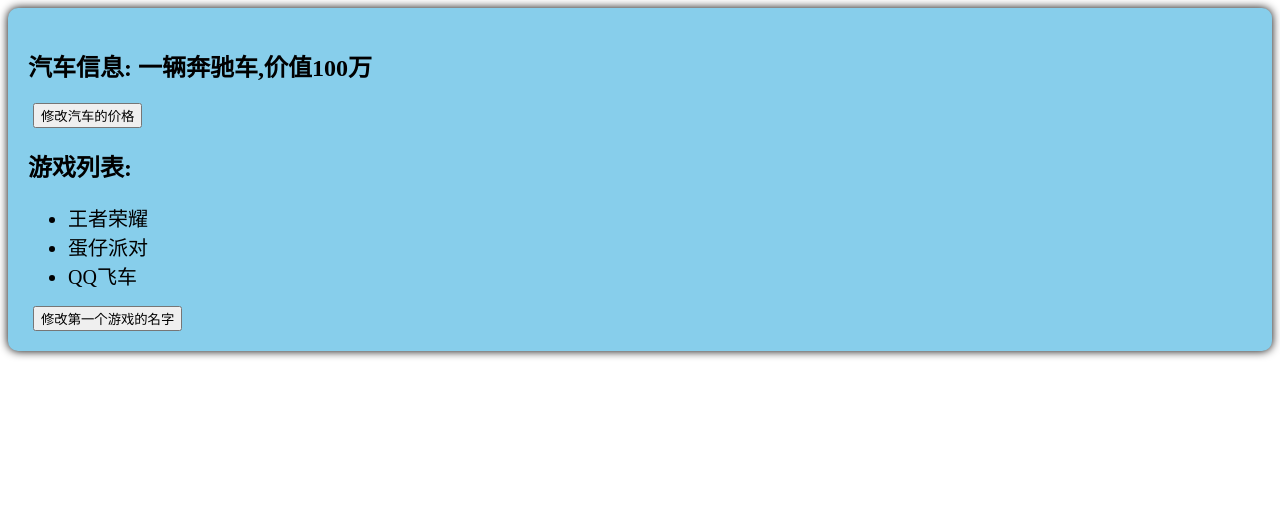
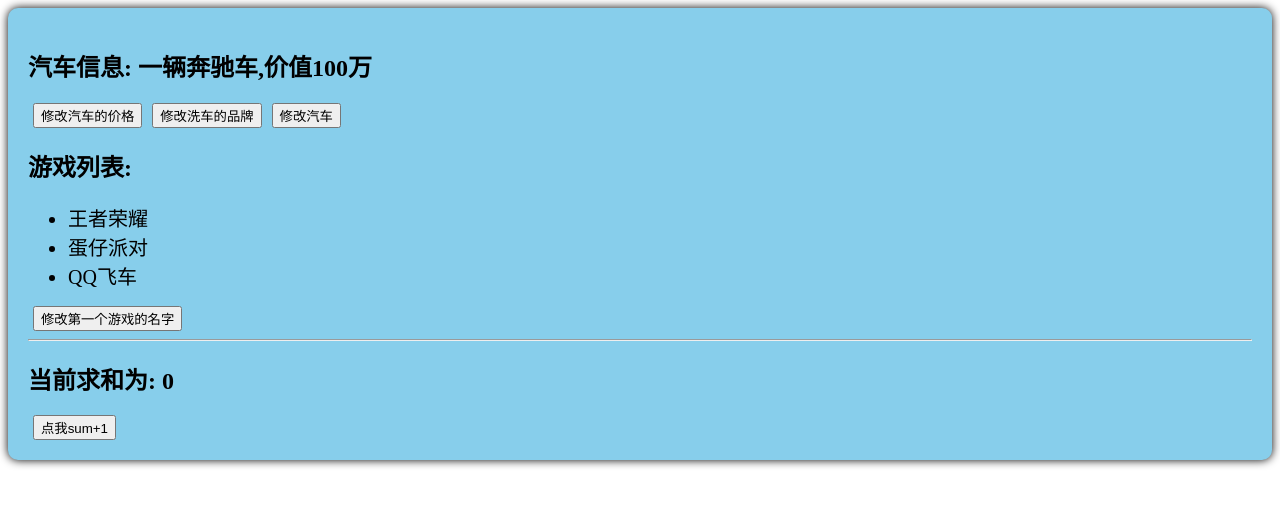
Before and after one commit to wenjuhe/hello_vue3, a Vue app: page / in a window 1280 px wide. Shown: the top 506 px of the page. Built offline with nearby package versions, Linux system fonts and the light colour scheme.

Commit message:
ref对比reactive

```diff
--- a/src/components/Person.vue
+++ b/src/components/Person.vue
@@ -14,6 +14,8 @@
     <div class="person">
         <h2>汽车信息: 一辆{{car.brand}}车,价值{{car.price}}万</h2>
         <button @click="changePrice">修改汽车的价格</button>
+        <button @click="changeBrand">修改洗车的品牌</button>
+        <button @click="changeCar">修改汽车</button>
         <br>
         <h2>游戏列表: </h2>
         <ul>
@@ -23,6 +25,9 @@
         <!-- <hr>
         <h2>测试: {{obj.a.b.c}}</h2>
         <button @click="changeObj">测试</button> -->
+        <hr>
+        <h2>当前求和为: {{sum}}</h2>
+        <button @click="changeSum">点我sum+1</button>
     </div>
 </template>
 
@@ -92,13 +97,14 @@
     //import {reactive} from 'vue'
     import {ref,reactive} from 'vue'
     //数据
-    let car = ref({brand:'奔驰',price:100})
+    let car = reactive({brand:'奔驰',price:100})
     let games = ref([
         {id:'01',name:'王者荣耀'},
         {id:'02',name:'蛋仔派对'},
         {id:'03',name:'QQ飞车'}
     ])
     let obj = reactive({x:999})
+    let sum = ref(0)
     console.log(car)
     console.log(obj)
     //深层次的
@@ -112,11 +118,25 @@
     // console.log(car)
     //方法
     function changePrice() {
-        car.value.price += 10
+        car.price += 10
+    }
+
+    function changeBrand() {
+        car.brand = '马自达'
+    }
+
+    function changeCar() {
+        //car = {brand:'奥迪', price:123} 这么写页面是不更新的
+        //car = reactive({brand:'奥迪', price:123})  这么写页面是不更新的 这种写法不行
+        //下面的写法页面可以更新
+        Object.assign(car,{brand:'奥迪', price:123})
     }
 
     function changeFirstGame() {
         games.value[0].name = '穿越火线'
+    }
+    function changeSum() {
+        sum.value += 1
     }
     // function changeObj(){
     //     obj.a.b.c = 999
```
Also changed, not shown: 1 other file (tests, documents, lock files or other folders).
